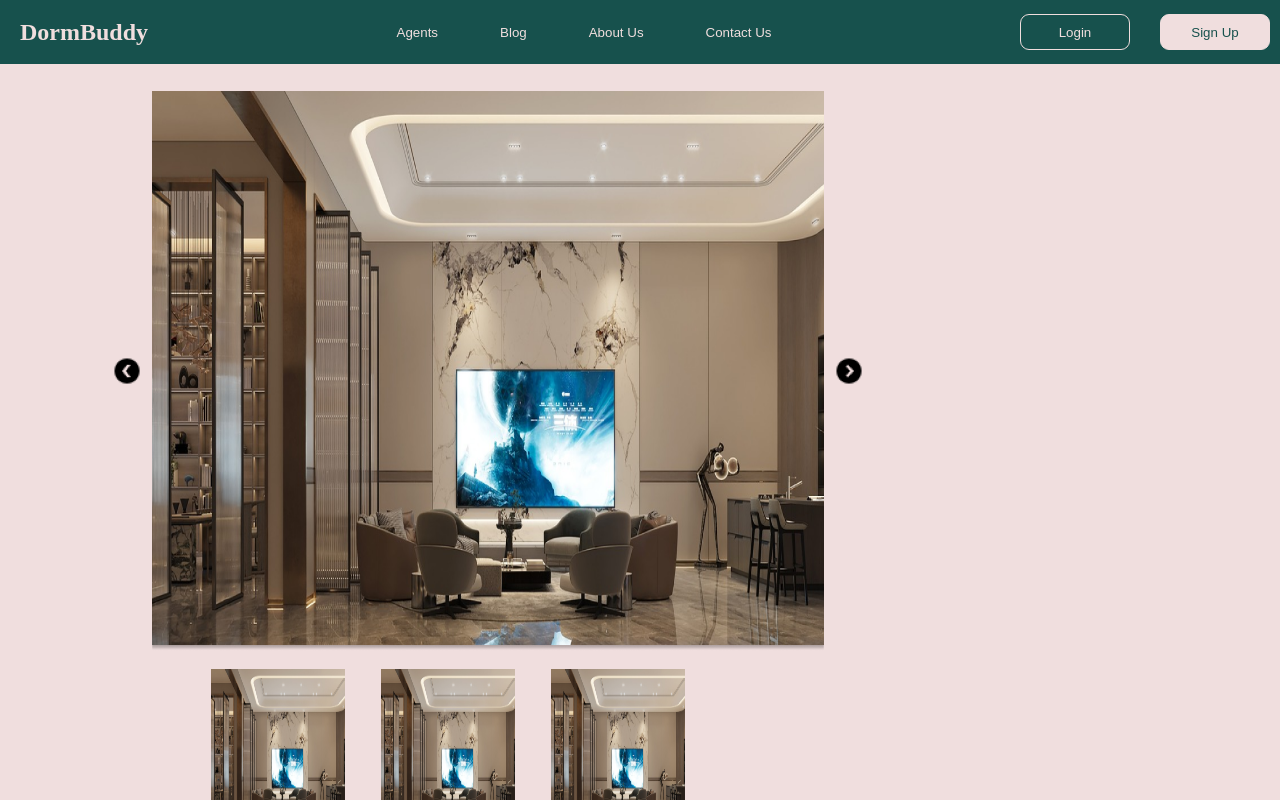
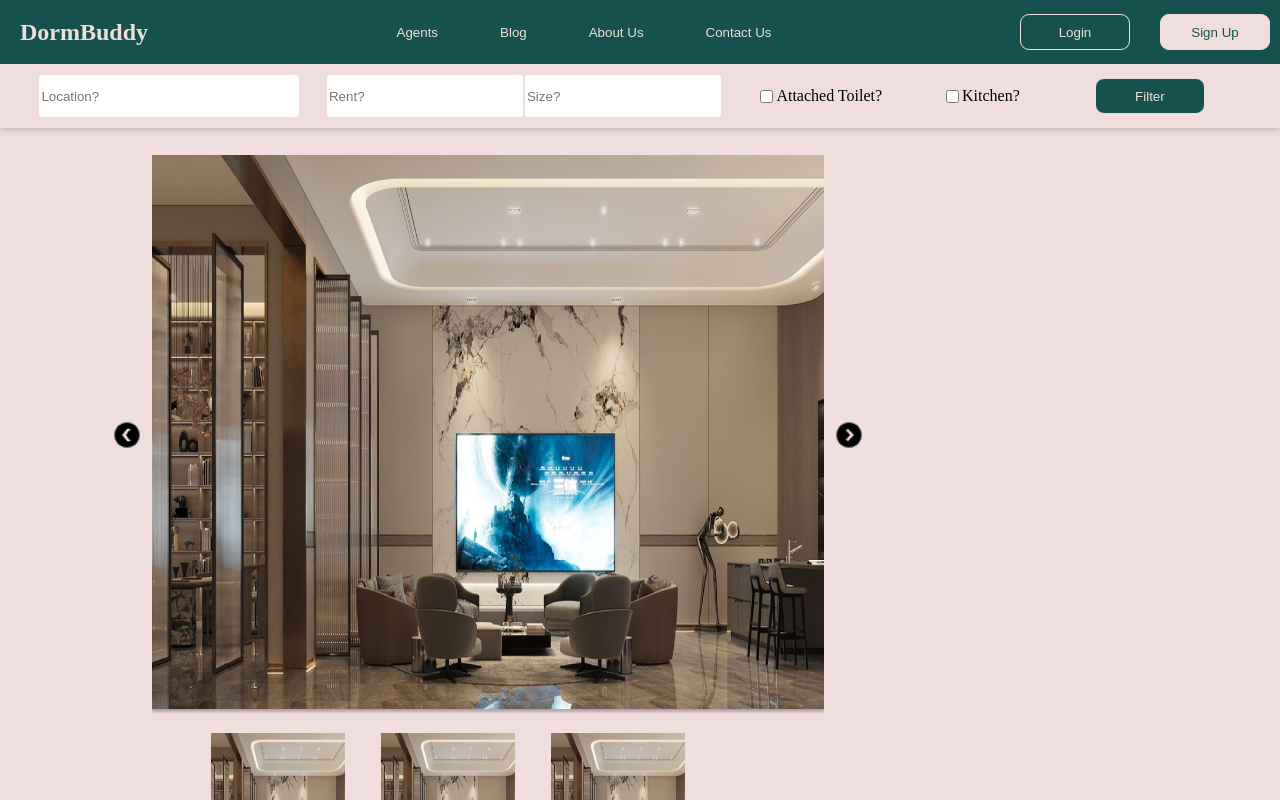
Before and after one commit to KrabbyKrabby/dormbuddy, a React (Create React App) app: page / in a window 1280 px wide. Shown: the top 800 px of the page. Built offline with nearby package versions, Linux system fonts and the light colour scheme.

Commit message:
made DormPage

```diff
--- a/src/components/CSS/BlackSearchBox.css
+++ b/src/components/CSS/BlackSearchBox.css
@@ -86,7 +86,7 @@ h1{
     margin-top: 1%;
   }
 
-  label{
+  .radioButtonContainer >label{
     color: #D9D9D9;
     align-self: center;
     margin-left: 2%;
--- a/src/index.js
+++ b/src/index.js
@@ -6,8 +6,9 @@ import LoginPage from './pages/LoginPage'
 import SignupPage from './pages/SignupPage'
 import SearchPage from './pages/SearchPage'
 import Homepage from './pages/Homepage';
+import DormPage from './pages/DormPage';
 
 const root = ReactDOM.createRoot(document.getElementById('root'));
 root.render(
-    <App />
+    <DormPage/>
 );
--- /dev/null
+++ b/src/pages/CSS/DormPage.css
@@ -0,0 +1,7 @@
+html{
+    height: 100%;
+  }
+
+  h1{
+    margin: 0px;
+  }
--- /dev/null
+++ b/src/pages/DormPage.js
@@ -0,0 +1,17 @@
+import Navbar from '../components/Navbar';
+import Footer from '../components/Footer';
+import LoginCard from '../components/LoginCard';
+import SearchBar from '../components/SearchBar';
+import ImageViewer from '../components/ImageViewer';
+import './CSS/DormPage.css';
+
+export default function DormPage() {
+    return (
+        <main className="main">
+            <Navbar />
+            <SearchBar />
+            <ImageViewer />
+            <Footer />
+        </main>
+    );
+}
```
